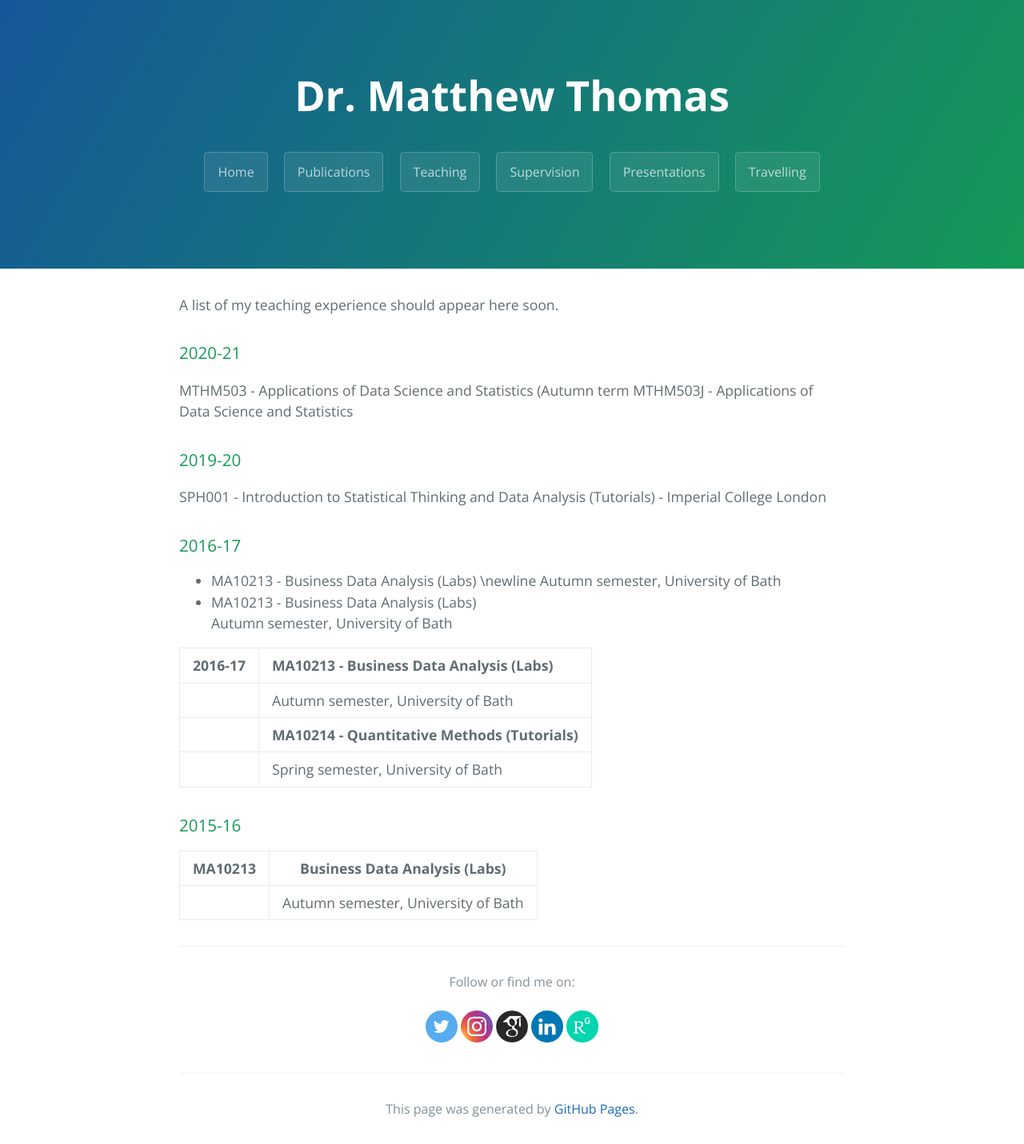
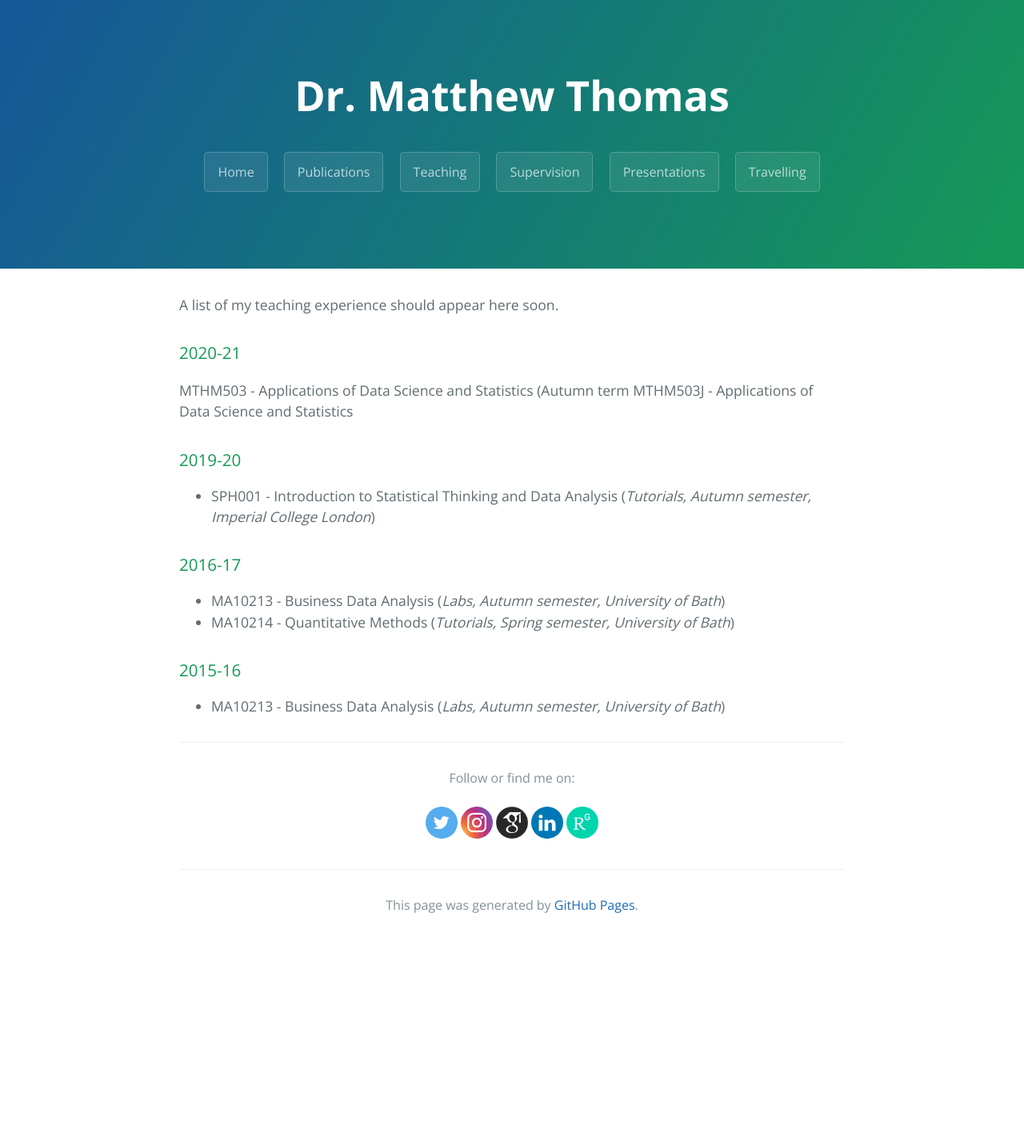
Before and after one commit to matthewllthomas/matthewllthomas.github.io, a Jekyll site: the page built from teaching/index.md, in a window 1280 px wide. Shown: the whole page at 80% size. Built offline with Jekyll 4.4.1, drawn with Linux system fonts in a browser that asks for light colours; the repository's description, which GitHub fills in, is left out; after the commit the page ends 1176 px from its top, so only the background shows below that.

Commit message:
Update index.md

```diff
--- a/teaching/index.md
+++ b/teaching/index.md
@@ -12,53 +12,13 @@ MTHM503J - Applications of Data Science and Statistics
 
 ### 2019-20
 
-SPH001 - Introduction to Statistical Thinking and Data Analysis (Tutorials) - Imperial College London
+ * SPH001 - Introduction to Statistical Thinking and Data Analysis (_Tutorials, Autumn semester, Imperial College London_)
 
 ### 2016-17
 
- * MA10213 - Business Data Analysis (Labs) \newline Autumn semester, University of Bath
- * MA10213 - Business Data Analysis (Labs)
- Autumn semester, University of Bath
-
-<table>
- <thead>
-  <tr>
-   <th style="text-align:left;">2016-17</th>
-   <th style="text-align:left;">MA10213 - Business Data Analysis (Labs)</th>
-  </tr>
- </thead>
-<tbody>
-  <tr>
-   <td style="text-align:left;"></td>
-   <td style="text-align:left;">Autumn semester, University of Bath</td>
-  </tr>
-</tbody>
- <thead>
-  <tr>
-   <th style="text-align:left;"></th>
-   <th style="text-align:left;">MA10214 - Quantitative Methods (Tutorials)</th>
-  </tr>
- </thead>
-<tbody>
-  <tr>
-   <td style="text-align:left;"></td>
-   <td style="text-align:left;">Spring semester, University of Bath</td>
-  </tr>
-</tbody>
-</table>
-
-
-
+ * MA10213 - Business Data Analysis (_Labs, Autumn semester, University of Bath_)
+ * MA10214 - Quantitative Methods (_Tutorials, Spring semester, University of Bath_)
 
 ### 2015-16
 
-<table>
-  <tr>
-    <th>MA10213</th>
-    <th>Business Data Analysis (Labs)</th>
-  </tr>
-  <tr>
-    <td></td>
-    <td>Autumn semester, University of Bath</td>
-  </tr>
-</table>
+ * MA10213 - Business Data Analysis (_Labs, Autumn semester, University of Bath_)
```
